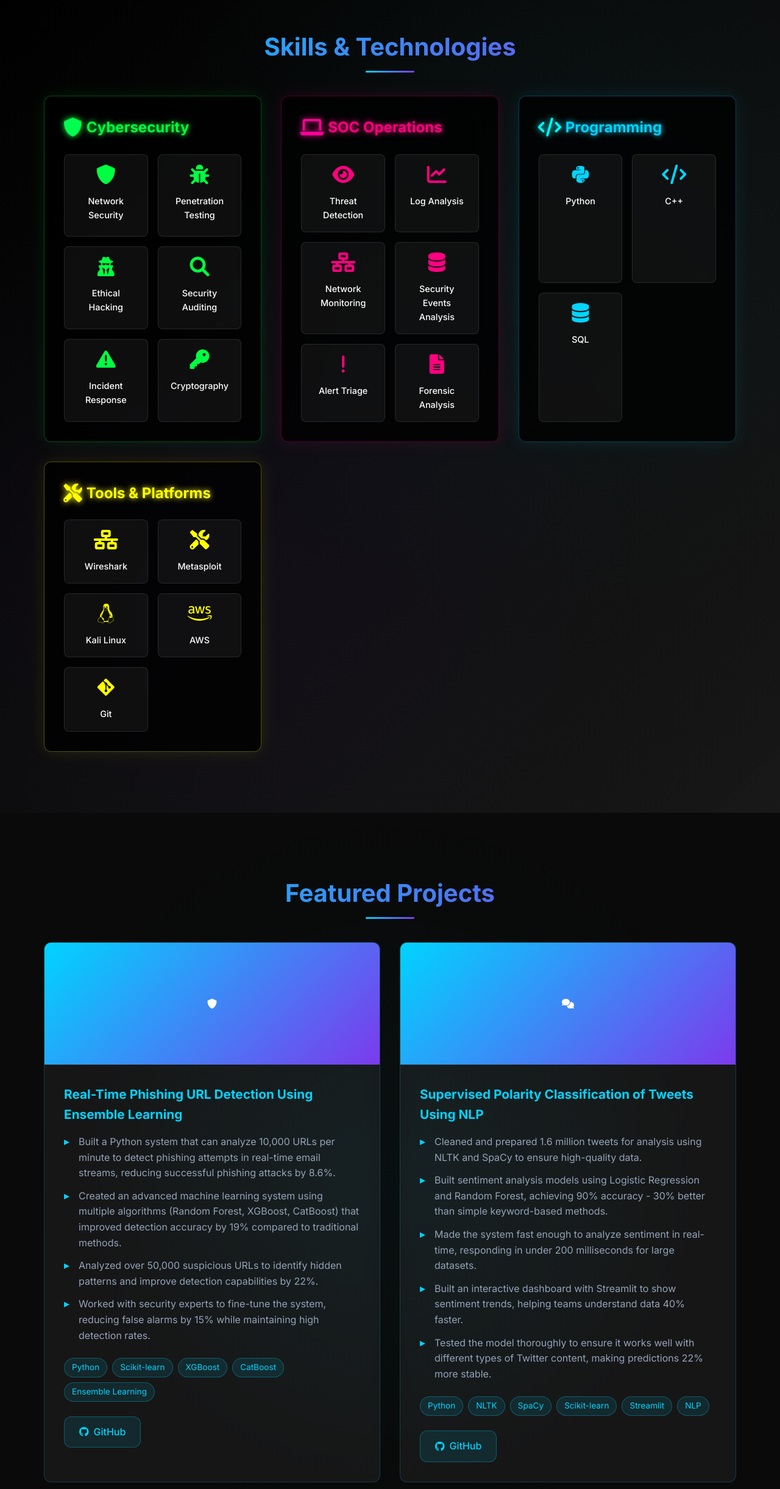
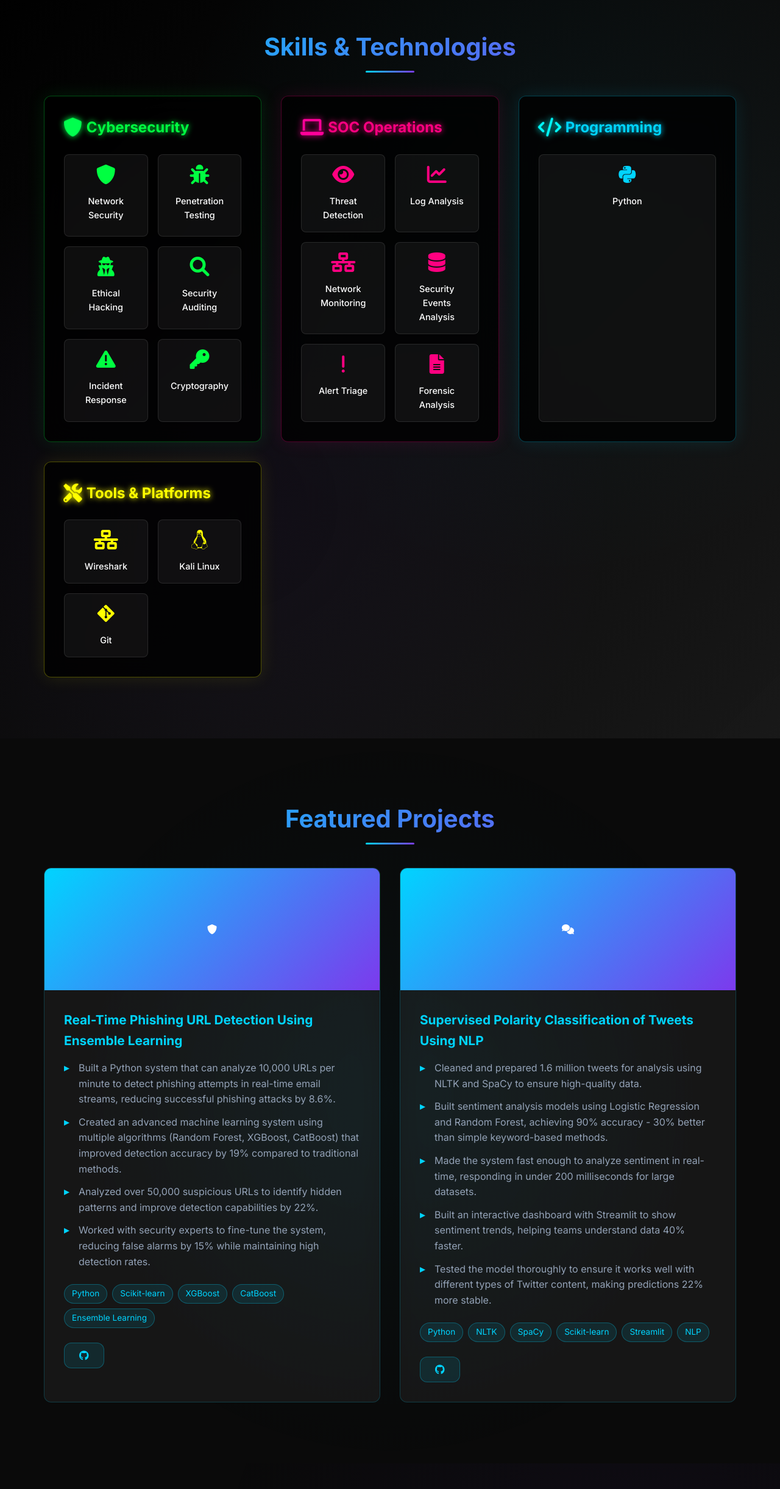
Before and after one commit to deepanrox/deepanchandru.github.io, a plain HTML site: page index.html in a window 1280 px wide. Shown: the part 1717-4159 px from the top of the page at 61% size. Drawn offline with Linux system fonts and the light colour scheme.

Commit message:
Update portfolio: remove C++/SQL skills, AWS/Metasploit tools, add IARM SOC trainee experience, update Gradtwin description

```diff
--- a/index.html
+++ b/index.html
@@ -268,14 +268,6 @@
                             <i class="fab fa-python"></i>
                             <span>Python</span>
                         </div>
-                        <div class="skill-item">
-                            <i class="fas fa-code"></i>
-                            <span>C++</span>
-                        </div>
-                        <div class="skill-item">
-                            <i class="fas fa-database"></i>
-                            <span>SQL</span>
-                        </div>
                     </div>
                 </div>
                 <div class="skill-category tools">
@@ -286,16 +278,8 @@
                             <span>Wireshark</span>
                         </div>
                         <div class="skill-item">
-                            <i class="fas fa-tools"></i>
-                            <span>Metasploit</span>
-                        </div>
-                        <div class="skill-item">
                             <i class="fab fa-linux"></i>
                             <span>Kali Linux</span>
-                        </div>
-                        <div class="skill-item">
-                            <i class="fab fa-aws"></i>
-                            <span>AWS</span>
                         </div>
                         <div class="skill-item">
                             <i class="fab fa-git-alt"></i>
@@ -332,7 +316,7 @@
                             <span>Ensemble Learning</span>
                         </div>
                         <div class="project-links">
-                            <a href="https://github.com/deepanrox/Real-Time-Phishing-URL-detection-using-ensemble-learning" target="_blank" rel="noopener noreferrer" class="project-link"><i class="fab fa-github"></i> GitHub</a>
+                            <a href="https://github.com/deepanrox/Real-Time-Phishing-URL-detection-using-ensemble-learning" target="_blank" rel="noopener noreferrer" class="project-link"><i class="fab fa-github"></i></a>
                         </div>
                     </div>
                 </div>
@@ -358,7 +342,7 @@
                             <span>NLP</span>
                         </div>
                         <div class="project-links">
-                            <a href="https://github.com/deepanrox/Supervised-polarity-classification-of-tweets-using-NLP" target="_blank" rel="noopener noreferrer" class="project-link"><i class="fab fa-github"></i> GitHub</a>
+                            <a href="https://github.com/deepanrox/Supervised-polarity-classification-of-tweets-using-NLP" target="_blank" rel="noopener noreferrer" class="project-link"><i class="fab fa-github"></i></a>
                         </div>
                     </div>
                 </div>
@@ -373,10 +357,18 @@
             <div class="timeline">
                 <div class="timeline-item">
                     <div class="timeline-content">
+                        <h3>SOC Analyst Trainee</h3>
+                        <h4>IARM</h4>
+                        <p class="timeline-date">Current</p>
+                        <p>Engaged in comprehensive SOC operations training with hands-on experience in threat detection, incident response, and security monitoring. Analyzing security events, performing alert triage, and implementing response procedures under guidance of senior security professionals.</p>
+                    </div>
+                </div>
+                <div class="timeline-item">
+                    <div class="timeline-content">
                         <h3>Data Science Intern</h3>
                         <h4>Gradtwin</h4>
                         <p class="timeline-date">February 2025 - April 2025</p>
-                        <p>Worked on data analysis and security-related projects. Developed solutions for threat analysis and implemented data-driven security insights. Collaborated with the team on security operations and threat intelligence initiatives.</p>
+                        <p>Worked on foundational data science projects including data cleaning, exploratory data analysis, and basic machine learning model development. Gained practical experience in data visualization, statistical analysis, and data-driven decision making.</p>
                     </div>
                 </div>
             </div>
```
